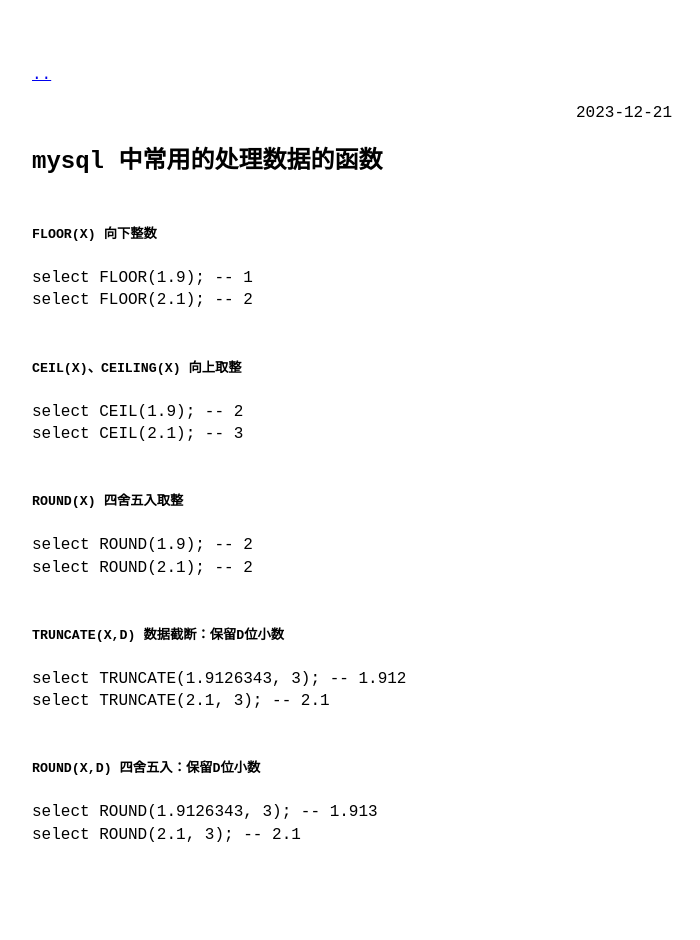
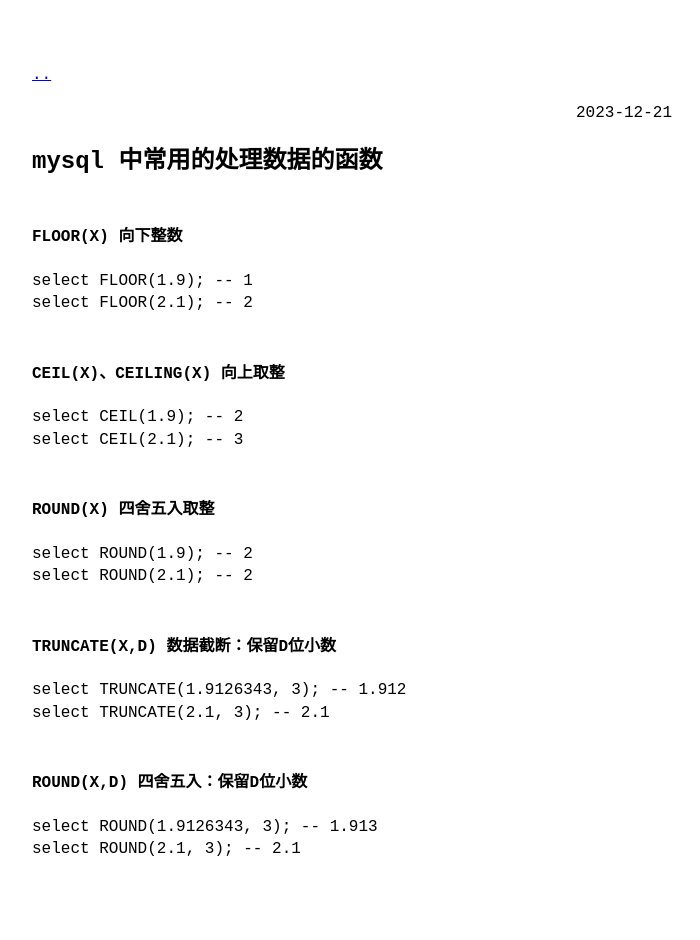
Before and after one commit to Jurneez/doraemon, a Jekyll site: the page built from _posts/2023-12-21-mysql-number-handle-function.md, in a window 1280 px wide. Shown: the whole page, without its empty margins (288-988 px from the left). Built offline with Jekyll 4.4.1, drawn with Linux system fonts in a browser that asks for light colours.

```diff
--- a/_posts/2023-12-21-mysql-number-handle-function.md
+++ b/_posts/2023-12-21-mysql-number-handle-function.md
@@ -4,27 +4,27 @@ title: "mysql 中常用的处理数据的函数"
 category: mysql
 ---
 
-##### FLOOR(X) 向下整数
+#### FLOOR(X) 向下整数
 <pre>
 select FLOOR(1.9); -- 1
 select FLOOR(2.1); -- 2
 </pre>
-##### CEIL(X)、CEILING(X) 向上取整
+#### CEIL(X)、CEILING(X) 向上取整
 <pre>
 select CEIL(1.9); -- 2
 select CEIL(2.1); -- 3
 </pre>
-##### ROUND(X) 四舍五入取整
+#### ROUND(X) 四舍五入取整
 <pre>
 select ROUND(1.9); -- 2
 select ROUND(2.1); -- 2
 </pre>
-##### TRUNCATE(X,D) 数据截断：保留D位小数
+#### TRUNCATE(X,D) 数据截断：保留D位小数
 <pre>
 select TRUNCATE(1.9126343, 3); -- 1.912
 select TRUNCATE(2.1, 3); -- 2.1
 </pre>
-##### ROUND(X,D) 四舍五入：保留D位小数
+#### ROUND(X,D) 四舍五入：保留D位小数
 <pre>
 select ROUND(1.9126343, 3); -- 1.913
 select ROUND(2.1, 3); -- 2.1
```
